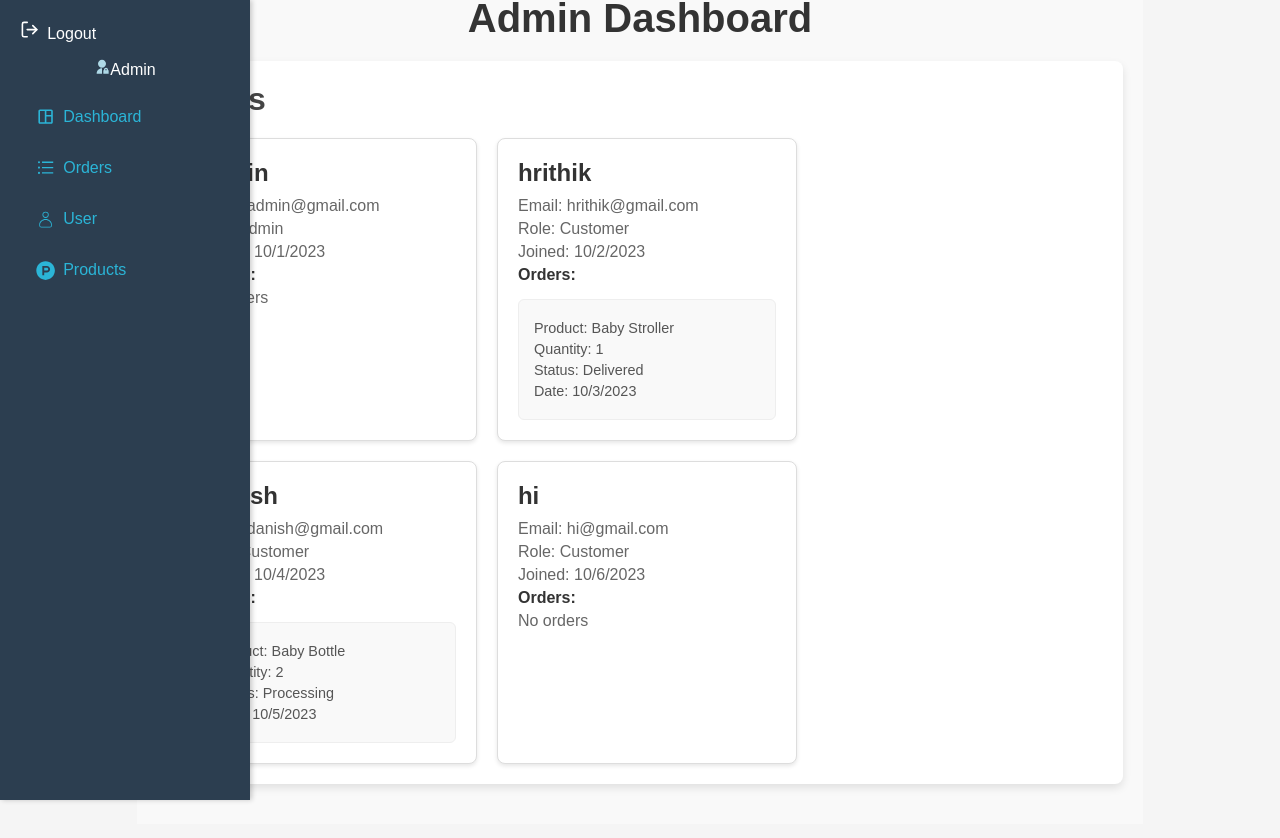
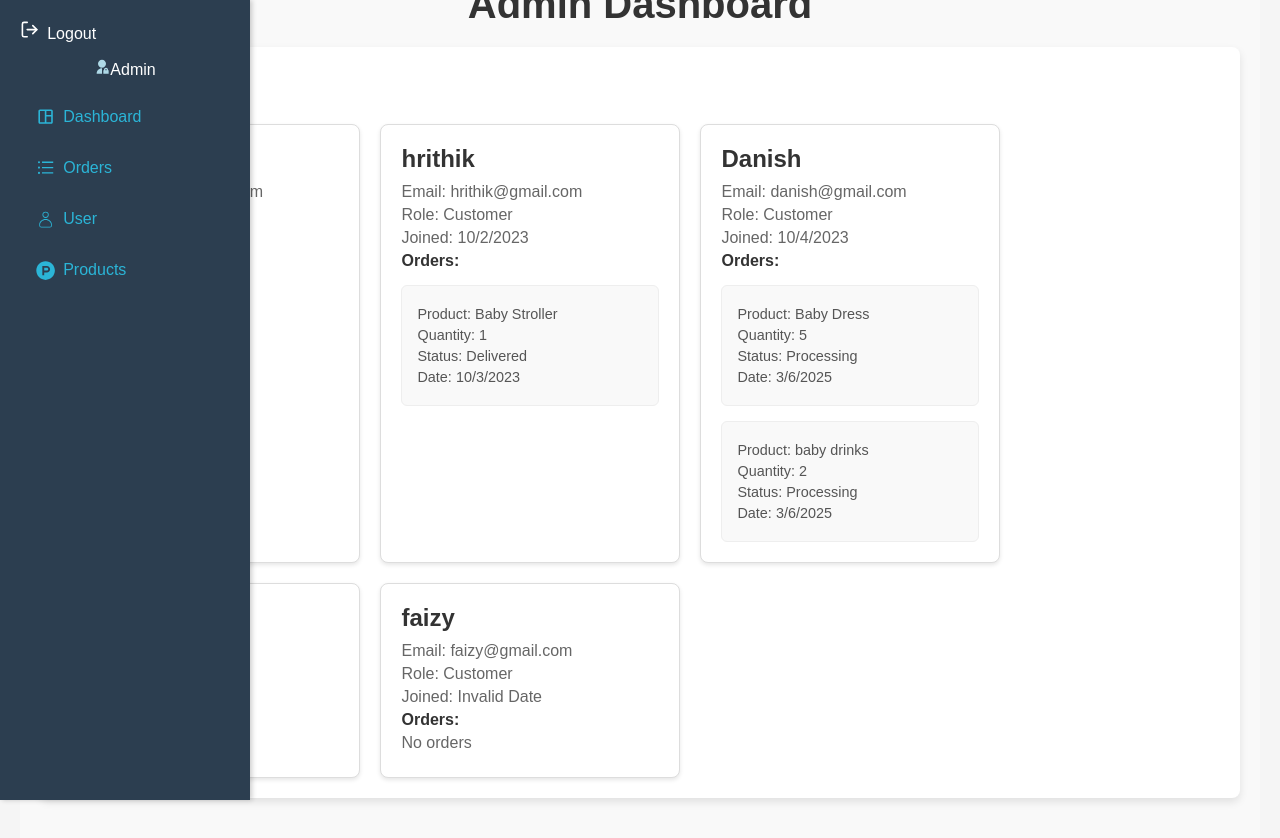
Before and after one commit to Hrithik-14/Baby-shop, a React (Vite) app: page /admin/dashboard in a window 1280 px wide. Built offline with nearby package versions, Linux system fonts and the light colour scheme; data requests are answered from the project's data file; sample sign-in values are in the browser's storage.

Commit message:
first commit

```diff
--- a/db.json
+++ b/db.json
@@ -3,7 +3,7 @@
     {
       "id": "1",
       "name": "Baby Stroller",
-      "price": 150,
+      "price": "159",
       "description": "Ergonomic design with easy grip.",
       "category": "Stroller",
       "image1": "https://media.hunyhuny.com/12181-large_default/stroller-pram-reversible-seat-adjustable-handle-bar-khakhee.jpg",
@@ -49,6 +49,13 @@
       "image1": "https://m.media-amazon.com/images/I/711c-uf6AFL._SL1500_.jpg",
       "image2": "https://m.media-amazon.com/images/I/71cH6aE0tbL._SL1500_.jpg",
       "image3": "https://m.media-amazon.com/images/I/71WLh4aaR-L._SL1500_.jpg"
+    },
+    {
+      "id": "abf2",
+      "name": "baby drinks",
+      "price": "127",
+      "category": "Drink",
+      "image1": "https://www.babyorgano.com/cdn/shop/files/Hing_Roll-On_1800x1800.png?v=1740403366"
     }
   ],
   "users": [
@@ -94,17 +101,28 @@
       "cart": [],
       "orders": [
         {
-          "id": "2",
-          "name": "Baby Bottle",
-          "price": 15,
-          "description": "Ergonomic design with easy grip.",
-          "category": "Bottle",
-          "image1": "https://www.bigbasket.com/media/uploads/p/xxl/40142595_1-chicco-baby-feeding-bottle-with-twin-anti-colic-system-blue-6m.jpg",
-          "image2": "https://encrypted-tbn3.gstatic.com/shopping?q=tbn:ANd9GcTpKJiQpgocWPWdcYrZLS0sXNqaPROS3LoE9E8aj7pvle80PfHe2azVAh1GFv_Bu3HxvWRQwixnx4JlXXpvHKL70HIZcIuDOy1vq-x57FtKbqIOjtWarzq6UQ",
-          "image3": "https://encrypted-tbn0.gstatic.com/shopping?q=tbn:ANd9GcRJ6D4Fi30etb5fWPa3DlNMNEQH3WBN004Hz_MUezK5aBFEkSTkzrJVcLaa6BGHybnGSDrzpFanWfHs8nKGtcCL1ERJaeSqhsTRFYFPDS_62UpW82tvc5sxIA",
+          "id": "4",
+          "name": "Baby Dress",
+          "price": 50,
+          "description": "A comfortable and safe stroller for your baby.",
+          "category": "Dress",
+          "image1": "https://cdn.pixelspray.io/v2/black-bread-289bfa/XUefL6/wrkr/t.resize(h:1355,w:1080)/data/mothercare/24dec2021/ZB604-1.jpg",
+          "image2": "https://cdn.pixelspray.io/v2/black-bread-289bfa/XUefL6/wrkr/t.resize(h:1355,w:1080)/data/mothercare/24dec2021/ZB604-2.jpg",
+          "image3": "https://encrypted-tbn3.gstatic.com/shopping?q=tbn:ANd9GcQeCNh5gYdat_JJr7oVcBcLFwrazNCrBCK1Z-VUac39glPF5Hhw95O9PlEGuzFV8He42_DbvIE0pTNGt4bIJII0ndR-BNkzpA",
+          "quantity": 5,
           "userId": "5490",
+          "date": "2025-03-06T10:13:14.999Z",
+          "status": "Processing"
+        },
+        {
+          "id": "abf2",
+          "name": "baby drinks",
+          "price": "127",
+          "category": "Drink",
+          "image1": "https://www.babyorgano.com/cdn/shop/files/Hing_Roll-On_1800x1800.png?v=1740403366",
           "quantity": 2,
-          "date": "2023-10-05T14:00:00Z",
+          "userId": "5490",
+          "date": "2025-03-06T10:13:14.999Z",
           "status": "Processing"
         }
       ]
@@ -117,6 +135,25 @@
       "createdAt": "2023-10-06T15:00:00Z",
       "cart": [],
       "orders": []
+    },
+    {
+      "id": "d704",
+      "name": "faizy",
+      "email": "faizy@gmail.com",
+      "password": "1234",
+      "cart": [
+        {
+          "id": "1",
+          "name": "Baby Stroller",
+          "price": 150,
+          "description": "Ergonomic design with easy grip.",
+          "category": "Stroller",
+          "image1": "https://media.hunyhuny.com/12181-large_default/stroller-pram-reversible-seat-adjustable-handle-bar-khakhee.jpg",
+          "image2": "https://media.hunyhuny.com/11388-large_default/stroller-pram-reversible-seat-adjustable-handle-bar-khakhee.jpg",
+          "image3": "https://media.hunyhuny.com/11264-large_default/stroller-pram-reversible-seat-adjustable-handle-bar-khakhee.jpg",
+          "quantity": 2
+        }
+      ]
     }
   ]
 }
--- a/src/Pages/Payment.jsx
+++ b/src/Pages/Payment.jsx
@@ -1,20 +1,18 @@
-
-
-import React, { useState, useEffect } from "react";
-import axios from "axios";
-import { useNavigate } from "react-router-dom";
-import "./Payment.css";
+import React, { useState, useEffect } from 'react';
+import axios from 'axios';
+import { useNavigate } from 'react-router-dom';
+import './Payment.css';
 
 const Payment = () => {
     const [cartItems, setCartItems] = useState([]);
     const [loading, setLoading] = useState(true);
+    const [error, setError] = useState(null);
     const navigate = useNavigate();
-  const userId = localStorage.getItem("userId");
-
+    const userId = localStorage.getItem('userId');
 
     useEffect(() => {
         if (!userId) {
-      navigate("/login");
+            navigate('/login');
             return;
         }
 
@@ -23,8 +21,8 @@ const Payment = () => {
                 const res = await axios.get(`http://localhost:4001/users/${userId}`);
                 setCartItems(res.data.cart || []);
             } catch (error) {
-        console.error("Error fetching cart:", error);
-        alert("Failed to fetch cart. Please try again.");
+                console.error('Error fetching cart:', error);
+                setError('Failed to fetch cart. Please try again.');
             } finally {
                 setLoading(false);
             }
@@ -37,43 +35,41 @@ const Payment = () => {
         e.preventDefault();
 
         if (cartItems.length === 0) {
-    alert("Your cart is empty!");
+            alert('Your cart is empty!');
             return;
         }
 
         try {
-    console.log("Cart Items before sending to orders:", cartItems);
+
+            const order = cartItems.map(item => ({
+                ...item,
+                userId,
+                date: new Date().toISOString(),
+                status: 'Processing',
+            }));
 
 
-    await Promise.all(
-      cartItems.map(async (item) => {
-        const response = await axios.post("http://localhost:4001/orders", {
-          ...item,
-          userId,
+            await axios.patch(`http://localhost:4001/users/${userId}`, {
+                orders: [...order],
+                cart: [],
             });
-        console.log("Order stored:", response.data);
-      })
-    );
 
-    await axios.patch(`http://localhost:4001/users/${userId}`, { cart: [] });
             setCartItems([]);
-    navigate("/paymentreport");
-    alert("Payment Successful! Your order has been placed.");
-
-
-
+            alert('Payment Successful! Your order has been placed.');
+            navigate('/paymentreport');
         } catch (error) {
-    console.error("Error processing payment:", error);
-    alert("Payment failed. Please try again.");
+            console.error('Error processing payment:', error);
+            alert(`Payment failed. Reason: ${error.message || 'Unknown error'}`);
         }
     };
-
 
     return (
         <div className="payment-container">
             <h2>Billing Details</h2>
             {loading ? (
                 <p>Loading cart...</p>
+            ) : error ? (
+                <p>{error}</p>
             ) : cartItems.length === 0 ? (
                 <p>Your cart is empty</p>
             ) : (
@@ -96,7 +92,7 @@ const Payment = () => {
                         <input type="text" placeholder="Enter Card Number" required />
                     </div>
 
-          <button type="submit" onClick={() =>{navigate('/paymentreport')}} className="btn-submit">
+                    <button type="submit" className="btn-submit">
                         Pay Now
                     </button>
                 </form>
--- a/src/Pages/Paymentreport.css
+++ b/src/Pages/Paymentreport.css
@@ -1,4 +1,4 @@
-
+/* General Styles */
 .payment-report {
     min-height: 100vh;
     background-color: #f9f9f9;
--- a/src/Pages/Paymentreport.jsx
+++ b/src/Pages/Paymentreport.jsx
@@ -1,5 +1,5 @@
 import React, { useEffect, useState } from 'react';
-import { Link } from 'react-router-dom';
+import { useNavigate } from 'react-router-dom';
 import axios from 'axios';
 import './Paymentreport.css';
 
@@ -7,6 +7,8 @@ const Paymentreport = () => {
     const userId = localStorage.getItem('userId');
     const [cart, setCart] = useState([]);
     const [loading, setLoading] = useState(true);
+    const [error, setError] = useState(null);
+    const navigate = useNavigate();
 
     useEffect(() => {
         const fetchCart = async () => {
@@ -16,7 +18,7 @@ const Paymentreport = () => {
                 setCart(response.data.cart || []);
             } catch (error) {
                 console.error('Error fetching cart:', error);
-                alert('Failed to fetch cart. Please try again.');
+                setError('Failed to fetch cart. Please try again.');
             } finally {
                 setLoading(false);
             }
@@ -30,16 +32,28 @@ const Paymentreport = () => {
         return total + price * quantity;
     }, 0);
 
+    const handleConfirmOrder = async () => {
+        try {
+            await axios.patch(`http://localhost:4001/users/${userId}`, { cart: [] });
+            alert('Order confirmed successfully!');
+            navigate('/orders');
+        } catch (error) {
+            console.error('Error confirming order:', error);
+            alert('Failed to confirm order. Please try again.');
+        }
+    };
+
     return (
         <div className="payment-report">
             <div className="payment-container">
                 <h1 className="payment-title">Payment</h1>
 
-
                 <div className="order-summary">
                     <h2 className="section-title">Order Summary</h2>
                     {loading ? (
                         <p className="loading-message">Loading...</p>
+                    ) : error ? (
+                        <p className="error-message">{error}</p>
                     ) : cart.length === 0 ? (
                         <p className="empty-cart-message">Your cart is empty.</p>
                     ) : (
@@ -48,7 +62,7 @@ const Paymentreport = () => {
                                 <div key={product.id} className="cart-item">
                                     <div className="item-details">
                                         <img
-                                            src={product.image}
+                                            src={product.image1}
                                             alt={product.name}
                                             className="item-image"
                                         />
@@ -70,7 +84,6 @@ const Paymentreport = () => {
                     </div>
                 </div>
 
-
                 <div className="payment-method">
                     <h2 className="section-title">Payment Method</h2>
                     <div className="method-options">
@@ -90,14 +103,13 @@ const Paymentreport = () => {
                     </div>
                 </div>
 
-
                 <div className="confirm-order">
-                    <Link
-                        to={`/cart?total=${totalPrice.toFixed(2)}`}
+                    <button
+                        onClick={handleConfirmOrder}
                         className="confirm-button"
                     >
                         Confirm Order (${totalPrice.toFixed(2)})
-                    </Link>
+                    </button>
                 </div>
             </div>
         </div>
```
Also changed, not shown: src/Admin/Dashboard.jsx (+4 -4 lines). Lines whose indentation alone changed are shown as unchanged.
